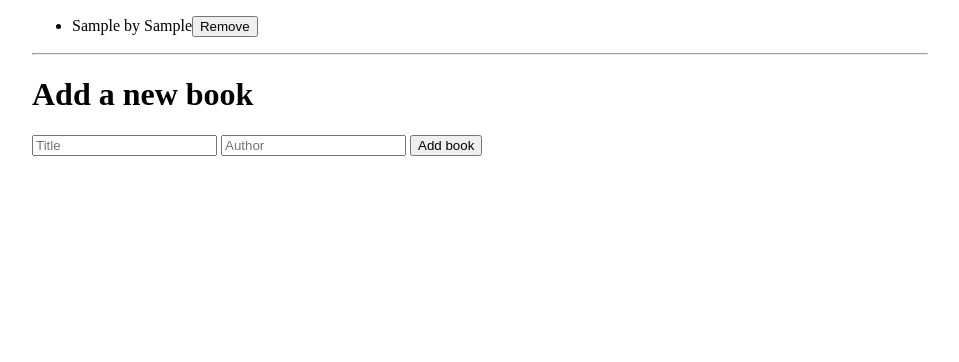
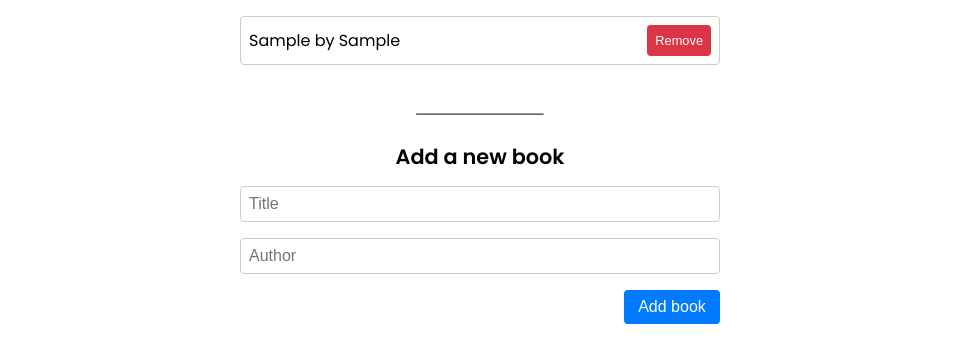
Before and after one commit to kessie2862/Awesome-books, a website: page index.html in a window 1280 px wide. Both pictures are taken after typing "Sample", "Sample" into the empty fields and a click on the button "Add book". Shown: the whole page, without its empty margins (160-1119 px from the left). Drawn offline with Linux system fonts and the light colour scheme.

Commit message:
Add styles to form

```diff
--- a/style.css
+++ b/style.css
@@ -1,4 +1,83 @@
 body {
-  width: 70%;
-  margin: 0 auto;
+  font-family: 'Poppins', sans-serif;
 }
+
+h1 {
+  text-align: center;
+  font-size: 1.3rem;
+  margin-top: 1.6rem;
+}
+
+form {
+  display: flex;
+  flex-direction: column;
+  max-width: 30rem;
+  width: 50%;
+  margin: 0 auto 1rem;
+}
+
+input[type='text'] {
+  padding: 0.5rem;
+  font-size: 1rem;
+  border: 1px solid #ccc;
+  border-radius: 4px;
+}
+
+button[type='submit'] {
+  background-color: #007bff;
+  color: #fff;
+  padding: 0.5rem;
+  border: none;
+  border-radius: 4px;
+  font-size: 1rem;
+  cursor: pointer;
+  width: 20%;
+  align-self: self-end;
+}
+
+button[type='submit']:hover {
+  background-color: #0062cc;
+}
+
+ul {
+  list-style: none;
+  padding: 0;
+  max-width: 30rem;
+  width: 50%;
+  margin: 1rem auto 0;
+}
+
+li {
+  display: flex;
+  justify-content: space-between;
+  align-items: center;
+  padding: 0.5rem;
+  border: 1px solid #ccc;
+  border-radius: 4px;
+  margin-bottom: 0.5rem;
+}
+
+button {
+  background-color: #dc3545;
+  color: #fff;
+  padding: 0.5rem;
+  border: none;
+  border-radius: 4px;
+  font-size: 0.8rem;
+  cursor: pointer;
+}
+
+button:hover {
+  background-color: #c82333;
+}
+
+span {
+  color: red;
+  margin-bottom: 1rem;
+}
+
+hr {
+  width: 10%;
+  border-bottom: 1px solid rgb(106, 106, 106);
+  margin-top: 3rem;
+}
```
